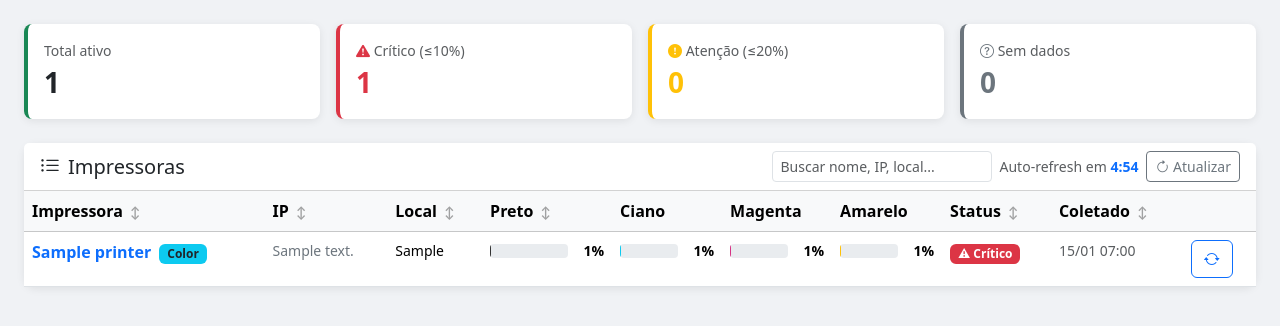
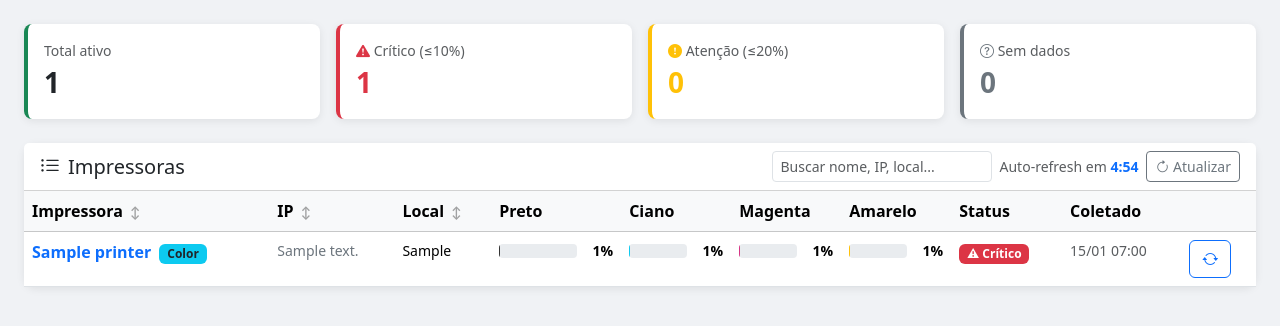
Before and after one commit to IvanReisJr/hfs-painel-impressora-toner, a Django app: page / in a window 1280 px wide. Shown: the part 56-382 px from the top of the page. Run offline with Django 5.2, Linux system fonts and the light colour scheme; tables that the repository leaves empty hold one stand-in row (values such as "Sample post").

Commit message:
fix: remover ordenacao de Preto, Status e Coletado — manter apenas Impressora, IP e Local

```diff
--- a/printers/templates/printers/dashboard.html
+++ b/printers/templates/printers/dashboard.html
@@ -62,12 +62,12 @@
             <th class="sortable" data-col="name">Impressora <span class="sort-icon"></span></th>
             <th class="sortable" data-col="ip">IP <span class="sort-icon"></span></th>
             <th class="sortable" data-col="local">Local <span class="sort-icon"></span></th>
-            <th class="sortable" data-col="black" style="width:130px">Preto <span class="sort-icon"></span></th>
+            <th style="width:130px">Preto</th>
             <th style="width:110px">Ciano</th>
             <th style="width:110px">Magenta</th>
             <th style="width:110px">Amarelo</th>
-            <th class="sortable" data-col="status">Status <span class="sort-icon"></span></th>
-            <th class="sortable" data-col="collected">Coletado <span class="sort-icon"></span></th>
+            <th>Status</th>
+            <th>Coletado</th>
             <th></th>
           </tr>
         </thead>
```
